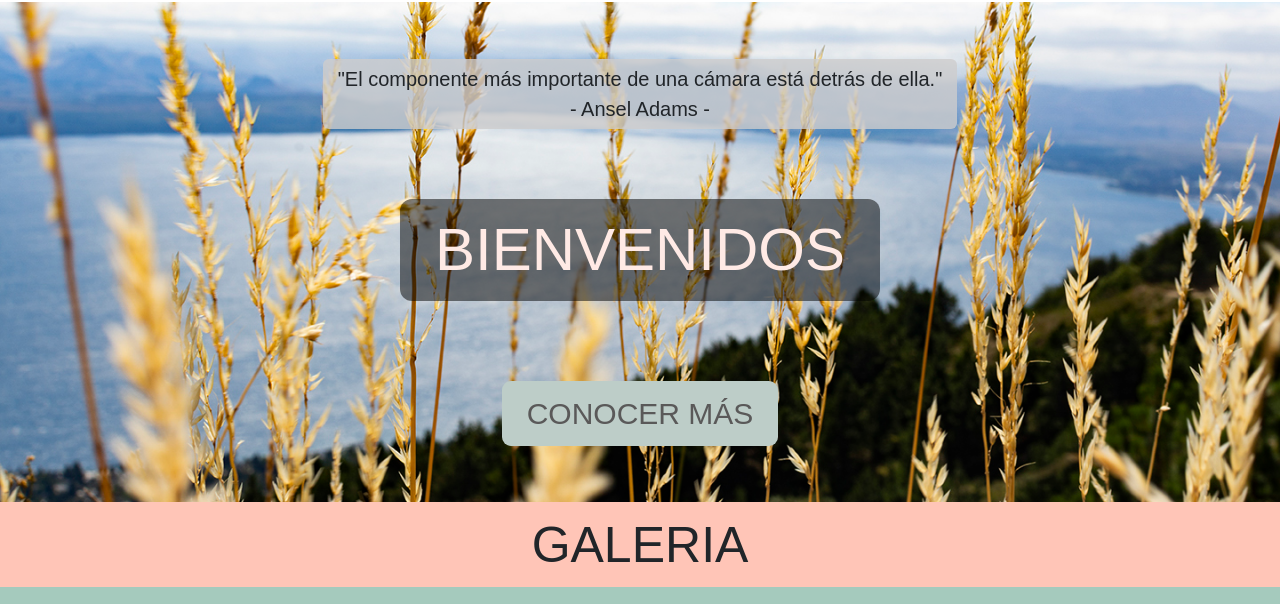
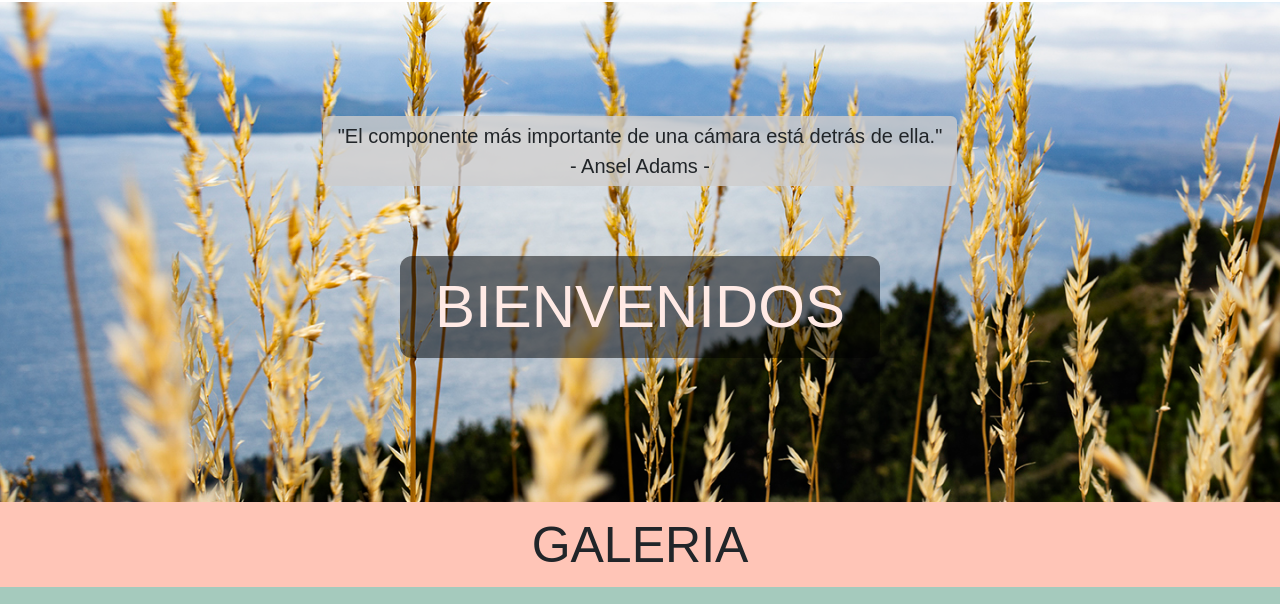
Before and after one commit to ornemeolans/ornemeolans-fotografia, a website: page index.html in a window 1280 px wide. Shown: the part 125-729 px from the top of the page. Drawn offline with nearby package versions, Linux system fonts and the light colour scheme; grey boxes are pictures that could not be loaded; a web font is replaced by a local one.

Commit message:
Cambios en el index

```diff
--- a/index.html
+++ b/index.html
@@ -52,7 +52,6 @@
         <br> - Ansel Adams -
       </p>
       <h1>BIENVENIDOS</h1>
-      <a href="#">CONOCER MÁS</a>
     </section>
   </section>
 
--- a/scss/partials/_section.scss
+++ b/scss/partials/_section.scss
@@ -33,22 +33,6 @@
             border-radius: 0.2em;
             display: flex;
             justify-content: center;
-        }
-
-        a {
-            font-size: 30px;
-            text-decoration: none;
-            color: #5a5959;
-            padding: 10px 25px;
-            background-color: #bdcdc8;
-            border-radius: 0.3em;
-            margin-top: 50px;
-            transition: all 0.3s ease-in-out;
-        }
-
-        a:hover {
-            color: #ffffff;
-            background-color: rgba($color: #4b5853, $alpha: 0.5);
         }
     }
 }
```
Also changed, not shown: package.json (+11 -2 lines), css/style.css.
